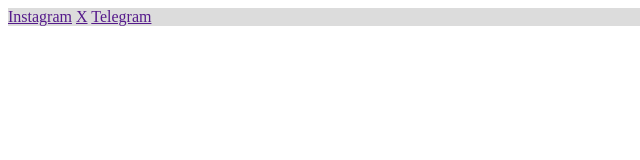
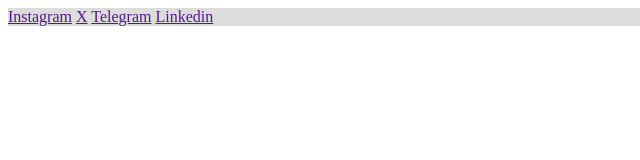
Before and after one commit to JoaoVitorCortes/learning-git, a plain HTML site: page index.html in a window 1280 px wide. Shown: the full height of the page, 0-640 px from the left. Drawn offline with Linux system fonts and the light colour scheme.

Commit message:
adicionando o link do Linkedin

```diff
--- a/index.html
+++ b/index.html
@@ -14,6 +14,7 @@
     <a href="">Instagram</a>
     <a href="">X</a>
     <a href="">Telegram</a>
+    <a href="">Linkedin</a>
   </div>
 
 </body>
```
